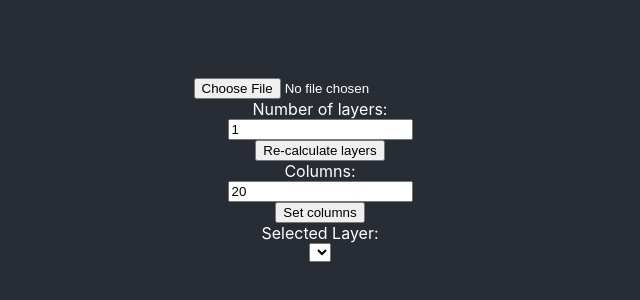
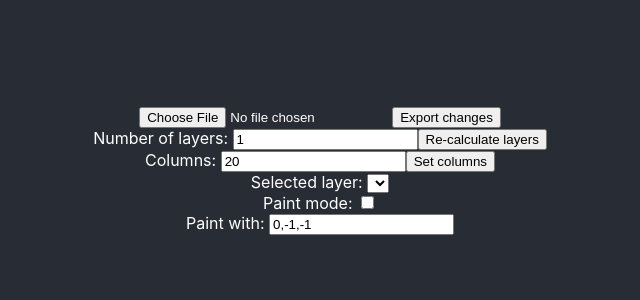
Before and after one commit to hpr/scnedit, a React (Create React App) app: page / in a window 1280 px wide. Shown: the part 222-522 px from the top of the page, without its empty margins (320-960 px from the left). Built offline with nearby package versions, Linux system fonts and the light colour scheme.

Commit message:
add exporting

```diff
--- a/package.json
+++ b/package.json
@@ -6,6 +6,7 @@
     "@testing-library/jest-dom": "^5.11.9",
     "@testing-library/react": "^11.2.5",
     "@testing-library/user-event": "^12.8.1",
+    "file-saver": "^2.0.5",
     "react": "^17.0.1",
     "react-dom": "^17.0.1",
     "react-scripts": "4.0.3",
--- a/src/App.js
+++ b/src/App.js
@@ -1,6 +1,7 @@
 import './App.css';
 import stringHash from 'string-hash';
 import {useState} from 'react';
+import {saveAs} from 'file-saver';
 
 function App() {
   const [bytes, setBytes] = useState([]);
@@ -9,6 +10,9 @@ function App() {
   const [layers, setLayers] = useState([]);
   const [selectedLayer, setSelectedLayer] = useState(0);
   const [numLayers, setNumLayers] = useState(1);
+  const [paintMode, setPaintMode] = useState(false);
+  const [bucket, setBucket] = useState("0,-1,-1");
+  const [filename, setFilename] = useState("");
 
   const getLayers = (u8s = bytes) => {
     try {
@@ -41,7 +45,38 @@ function App() {
       setLayers(newLayers);
     } catch (err) {
       alert(`${err} (try a different number of layers?)`);
+      console.groupEnd();
     }
+  }
+
+  const exportScn = () => {
+    const layerData = [];
+    const layerSizes = [];
+    for (const layer of layers) {
+      const layerHdr = new DataView(new ArrayBuffer(8));
+      layerHdr.setUint32(0, layer.layerId, false);
+      layerHdr.setUint32(4, layer.layerZ, false);
+      const layerRLEs = layer.tiles.reduce((acc, tile) => {
+        const lastAutotileIdx = acc[acc.length - 4];
+        const lastTilesetId = acc[acc.length - 3];
+        const lastTileId = acc[acc.length - 2];
+        if (lastAutotileIdx === tile.autotileIdx && lastTilesetId === tile.tilesetId && lastTileId === tile.tileId) {
+          acc[acc.length - 1]++;
+        } else {
+          acc.push(tile.autotileIdx, tile.tilesetId, tile.tileId, 1);
+        }
+        return acc;
+      }, []);
+      const size = layerRLEs.length * 2 + 8;
+      const layerRLEsDv = new DataView(new ArrayBuffer(layerRLEs.length * 2));
+      layerRLEs.forEach((num, i) => layerRLEsDv.setInt16(i * 2, num, false));
+      layerData.push(layerHdr, layerRLEsDv);
+      layerSizes.push(size);
+    }
+    const layerSizesDv = new DataView(new ArrayBuffer(layerSizes.length * 4));
+    layerSizes.forEach((sz, i) => layerSizesDv.setUint32(i * 4, sz, false));
+    const blob = new Blob([ layerSizesDv, ...layerData ]);
+    saveAs(blob, filename);
   }
 
   const formatCell = (cell, ci) => {
@@ -55,26 +90,41 @@ function App() {
   return (
     <div className="App">
       <header className="App-header">
+        <div>
           <input type="file" accept=".scn" onChange={(evt) => {
             const reader = new FileReader();
             const file = evt.target.files[0];
             reader.onload = () => {
               const data = new Uint8Array(reader.result);
               setBytes(data);
+              setFilename(file.name);
               getLayers(data);
             }
             reader.readAsArrayBuffer(file);
           }} />
-        <div><label htmlFor="numLayers">Number of layers: </label></div>
+          <button onClick={() => exportScn()}>Export changes</button>
+        </div>
+        <div>
+          <label htmlFor="numLayers">Number of layers: </label>
           <input type="number" name="numLayers" value={numLayers} onChange={(e) => setNumLayers(Number(e.target.value))} />
           <button onClick={() => getLayers()}>Re-calculate layers</button>
-        <div><label htmlFor="cols">Columns: </label></div>
+        </div>
+        <div>
+          <label htmlFor="cols">Columns: </label>
           <input type="number" name="cols" value={proposedCols} onChange={(e) => setProposedCols(Number(e.target.value))} />
           <button onClick={() => setCols(Number(proposedCols))}>Set columns</button>
-        <div><label htmlFor="layer">Selected Layer: </label></div>
+        </div>
+        <div>
+          <label htmlFor="layer">Selected layer: </label>
           <select name="layer" value={selectedLayer} onChange={(e) => setSelectedLayer(Number(e.target.value))}>
             {layers.map((layer, i) => <option key={i} value={i}>{layer.layerId} (z = {layer.layerZ})</option>)}
           </select>
+        </div>
+        <div>
+          <label htmlFor="paintMode">Paint mode: </label>
+          <input type="checkbox" name="paintMode" value={paintMode} onChange={() => setPaintMode(!paintMode)}/>
+        </div>
+        <div><label htmlFor="bucket">Paint with: </label><input type="text" name="bucket" value={bucket} onChange={(e) => setBucket(e.target.value)} /></div>
         <table>
           <tbody>
             {cols ? Array(rows).fill().map((_, ri) => <tr key={ri}>
```
Also changed, not shown: 1 other file (tests, documents, lock files or other folders). Lines whose indentation alone changed are shown as unchanged.
